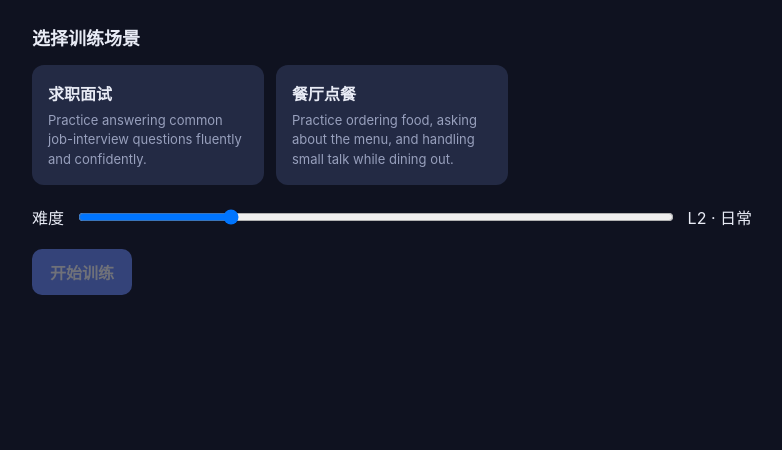
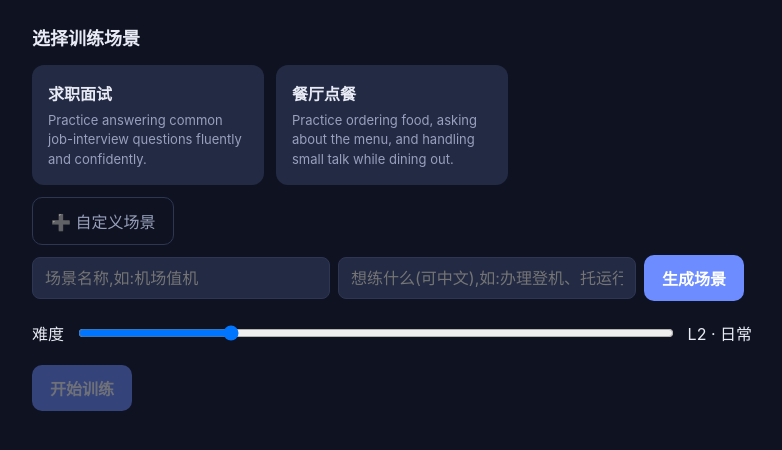
Before and after one commit to zhoutingunl/speak_mate, a Flask app: page / in a window 1280 px wide. Shown: the part 59-509 px from the top of the page, without its empty margins (248-1030 px from the left). Run offline with Flask 3, Linux system fonts and the light colour scheme.

Commit message:
功能: 自定义场景(前端)
- 首页「➕ 自定义场景」表单:名称 + 想练什么(可中文)→ 生成并自动选中
- 自定义场景卡片带删除按钮;列表实时刷新

Co-Authored-By: Claude Opus 4.8 <noreply@anthropic.com>

```diff
--- a/static/app.js
+++ b/static/app.js
@@ -19,26 +19,71 @@ async function init() {
     `对话 <b class="${st.llm_live ? 'ok' : 'off'}">${st.llm_live ? '在线' : 'Mock'}</b> · ` +
     `发音评测 <b class="${st.pron_live ? 'ok' : 'off'}">${st.pron_live ? '在线' : '降级'}</b>`;
 
+  await loadScenarios();
+  setupCustomScenario();
+
+  $('difficulty').oninput = (e) => $('difficultyLabel').textContent = DIFF_LABELS[e.target.value];
+  $('startBtn').onclick = startSession;
+  $('endBtn').onclick = endSession;
+  $('restartBtn').onclick = () => location.reload();
+  setupMic();
+}
+
+async function loadScenarios(selectKey) {
   const scenarios = await fetch('/api/scenarios').then(r => r.json());
   const grid = $('scenarioList');
+  grid.innerHTML = '';
   scenarios.forEach(sc => {
     const el = document.createElement('div');
     el.className = 'scenario';
-    el.innerHTML = `<div class="name">${sc.name}</div><div class="goal">${sc.goal}</div>`;
-    el.onclick = () => {
+    const del = sc.custom
+      ? `<button class="cs-del" title="删除" data-key="${sc.key}">✕</button>` : '';
+    el.innerHTML = `${del}<div class="name">${sc.name}</div>` +
+      `<div class="goal">${sc.goal}</div>`;
+    el.onclick = (e) => {
+      if (e.target.classList.contains('cs-del')) return;
       document.querySelectorAll('.scenario').forEach(n => n.classList.remove('sel'));
       el.classList.add('sel');
       state.scenario = sc;
       $('startBtn').disabled = false;
     };
     grid.appendChild(el);
+    if (sc.key === selectKey) el.click();
   });
+  grid.querySelectorAll('.cs-del').forEach(b =>
+    b.onclick = () => deleteScenario(b.dataset.key));
+}
 
-  $('difficulty').oninput = (e) => $('difficultyLabel').textContent = DIFF_LABELS[e.target.value];
-  $('startBtn').onclick = startSession;
-  $('endBtn').onclick = endSession;
-  $('restartBtn').onclick = () => location.reload();
-  setupMic();
+function setupCustomScenario() {
+  $('addScenarioBtn').onclick = () =>
+    $('addScenarioForm').classList.toggle('hidden');
+  $('csSubmit').onclick = async () => {
+    const name = $('csName').value.trim();
+    const description = $('csDesc').value.trim();
+    if (!name) { $('csHint').textContent = '请填场景名称'; return; }
+    $('csSubmit').disabled = true;
+    $('csHint').textContent = 'AI 正在生成场景…';
+    try {
+      const sc = await fetch('/api/scenarios', {
+        method: 'POST', headers: { 'Content-Type': 'application/json' },
+        body: JSON.stringify({ name, description }),
+      }).then(r => r.json());
+      if (sc.error) { $('csHint').textContent = sc.error; return; }
+      $('csName').value = ''; $('csDesc').value = '';
+      $('addScenarioForm').classList.add('hidden');
+      $('csHint').textContent = '';
+      await loadScenarios(sc.key);  // 刷新并自动选中新场景
+    } finally {
+      $('csSubmit').disabled = false;
+    }
+  };
+}
+
+async function deleteScenario(key) {
+  if (!confirm('删除这个自定义场景?')) return;
+  await fetch('/api/scenarios/' + encodeURIComponent(key), { method: 'DELETE' });
+  state.scenario = null; $('startBtn').disabled = true;
+  await loadScenarios();
 }
 
 // ---------- 会话 ----------
--- a/static/style.css
+++ b/static/style.css
@@ -32,8 +32,19 @@ h2 { font-size: 18px; }
 }
 .scenario:hover { border-color: var(--line); }
 .scenario.sel { border-color: var(--accent); }
+.scenario { position: relative; }
 .scenario .name { font-weight: 600; margin-bottom: 6px; }
 .scenario .goal { font-size: 13px; color: var(--muted); line-height: 1.5; }
+.cs-del {
+  position: absolute; top: 6px; right: 6px; background: transparent;
+  color: var(--muted); border: none; padding: 2px 6px; font-size: 13px;
+}
+.cs-del:hover { color: var(--bad); }
+.cs-form { display: flex; flex-wrap: wrap; gap: 8px; margin-top: 10px; align-items: center; }
+.cs-form input {
+  flex: 1; min-width: 200px; background: var(--card); border: 1px solid var(--line);
+  color: var(--text); border-radius: 8px; padding: 10px 12px; font: inherit;
+}
 
 .difficulty { display: flex; align-items: center; gap: 12px; margin: 20px 0; }
 .difficulty input { flex: 1; }
--- a/templates/index.html
+++ b/templates/index.html
@@ -20,6 +20,15 @@
   <section id="setup" class="panel">
     <h2>选择训练场景</h2>
     <div id="scenarioList" class="scenario-grid"></div>
+
+    <button id="addScenarioBtn" class="ghost" style="margin-top:12px">➕ 自定义场景</button>
+    <div id="addScenarioForm" class="cs-form hidden">
+      <input id="csName" placeholder="场景名称,如:机场值机">
+      <input id="csDesc" placeholder="想练什么(可中文),如:办理登机、托运行李、问登机口">
+      <button id="csSubmit" class="primary">生成场景</button>
+      <span id="csHint" class="hint"></span>
+    </div>
+
     <div class="difficulty">
       <label>难度</label>
       <input type="range" id="difficulty" min="1" max="5" value="2">
```
